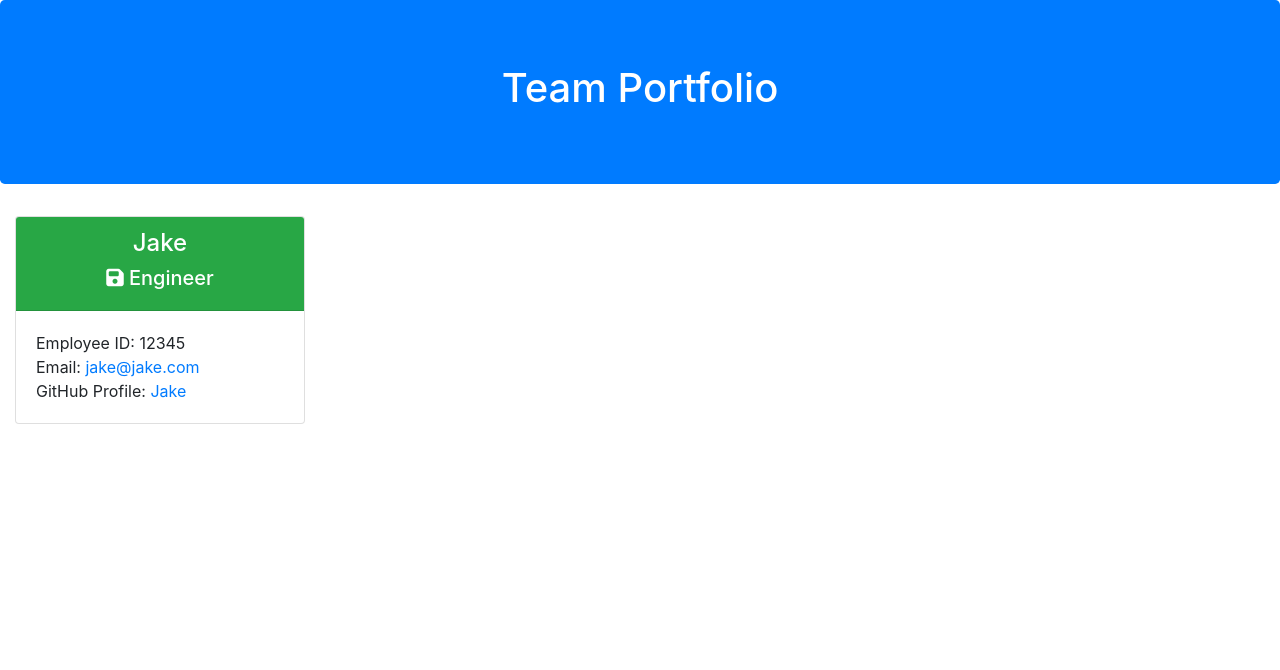
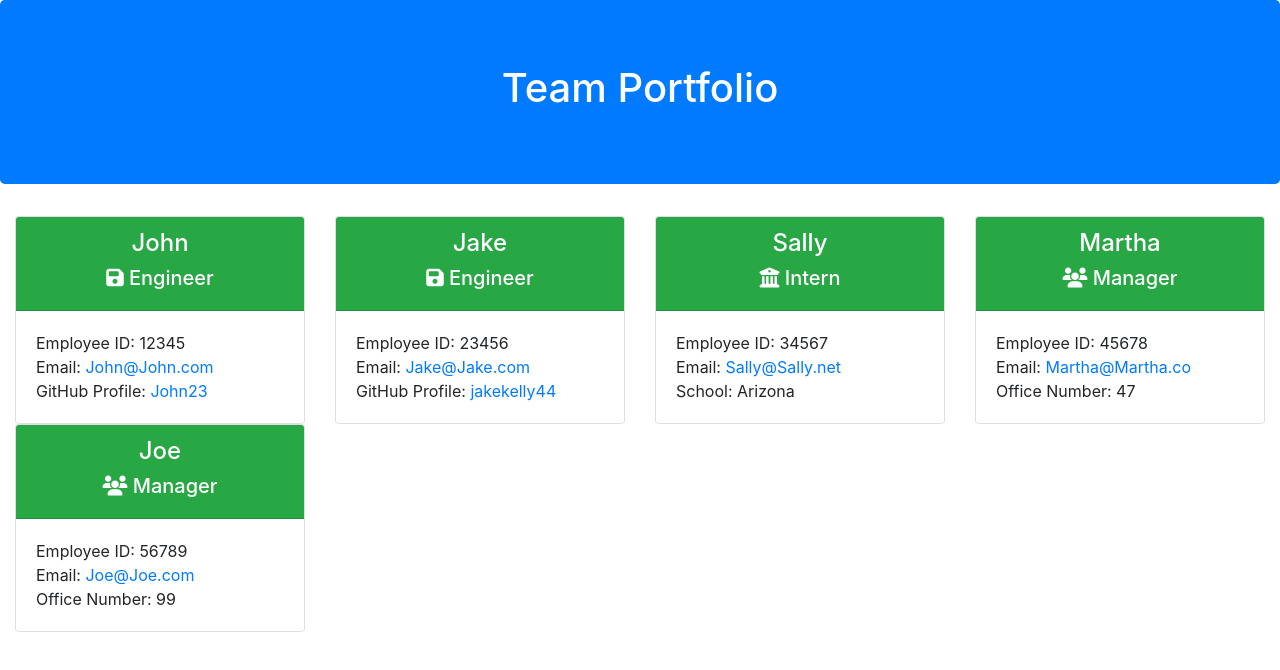
Before and after one commit to jakekelly44/team-portfolio-generator, a website: page dist/index.html in a window 1280 px wide. Drawn offline with nearby package versions, Linux system fonts and the light colour scheme.

Commit message:
new profile

```diff
--- a/dist/index.html
+++ b/dist/index.html
@@ -23,14 +23,82 @@
 <div class="col-md-4 col-sm-6 col-12 col-lg-3">
     <div class="card shadow-md bg-white">
         <div class="card-header bg-success">
+            <h4 class="text-white text-center">John</h4>
+            <h5 class="text-white text-center"><i class="fas fa-save"></i></i> Engineer</h5>
+        </div>
+        <div class="card-body">
+            <ul class="list-unstyled mb-0">
+                <li>Employee ID: 12345</li>
+                <li>Email: <a href="mailto:John@John.com">John@John.com</a></li>
+                <li>GitHub Profile: <a href="https://github.com/John23" target="_blank">John23</a></li>
+            </ul>
+        </div>
+    </div>
+</div>
+
+
+<div class="col-md-4 col-sm-6 col-12 col-lg-3">
+    <div class="card shadow-md bg-white">
+        <div class="card-header bg-success">
             <h4 class="text-white text-center">Jake</h4>
             <h5 class="text-white text-center"><i class="fas fa-save"></i></i> Engineer</h5>
         </div>
         <div class="card-body">
             <ul class="list-unstyled mb-0">
-                <li>Employee ID: 12345</li>
-                <li>Email: <a href="mailto:jake@jake.com">jake@jake.com</a></li>
-                <li>GitHub Profile: <a href="https://github.com/Jake" target="_blank">Jake</a></li>
+                <li>Employee ID: 23456</li>
+                <li>Email: <a href="mailto:Jake@Jake.com">Jake@Jake.com</a></li>
+                <li>GitHub Profile: <a href="https://github.com/jakekelly44" target="_blank">jakekelly44</a></li>
+            </ul>
+        </div>
+    </div>
+</div>
+
+
+<div class="col-md-4 col-sm-6 col-12 col-lg-3">
+    <div class="card shadow-md bg-white">
+        <div class="card-header bg-success">
+            <h4 class="text-white text-center">Sally</h4>
+            <h5 class="text-white text-center"><i class="fas fa-university"></i></i> Intern</h5>
+        </div>
+        <div class="card-body">
+            <ul class="list-unstyled mb-0">
+                <li>Employee ID: 34567</li>
+                <li>Email: <a href="mailto:Sally@Sally.net">Sally@Sally.net</a></li>
+                <li>School: Arizona</li>
+            </ul>
+        </div>
+    </div>
+</div>
+
+
+<div class="col-md-4 col-sm-6 col-12 col-lg-3">
+    <div class="card shadow-md bg-white">
+        <div class="card-header bg-success">
+            <h4 class="text-white text-center">Martha</h4>
+            <h5 class="text-white text-center"><i class="fas fa-users"></i></i> Manager</h5>
+        </div>
+        <div class="card-body">
+            <ul class="list-unstyled mb-0">
+                <li>Employee ID: 45678</li>
+                <li>Email: <a href="mailto:Martha@Martha.co">Martha@Martha.co</a></li>
+                <li>Office Number: 47</li>
+            </ul>
+        </div>
+    </div>
+</div>
+
+
+<div class="col-md-4 col-sm-6 col-12 col-lg-3">
+    <div class="card shadow-md bg-white">
+        <div class="card-header bg-success">
+            <h4 class="text-white text-center">Joe</h4>
+            <h5 class="text-white text-center"><i class="fas fa-users"></i></i> Manager</h5>
+        </div>
+        <div class="card-body">
+            <ul class="list-unstyled mb-0">
+                <li>Employee ID: 56789</li>
+                <li>Email: <a href="mailto:Joe@Joe.com">Joe@Joe.com</a></li>
+                <li>Office Number: 99</li>
             </ul>
         </div>
     </div>
```
